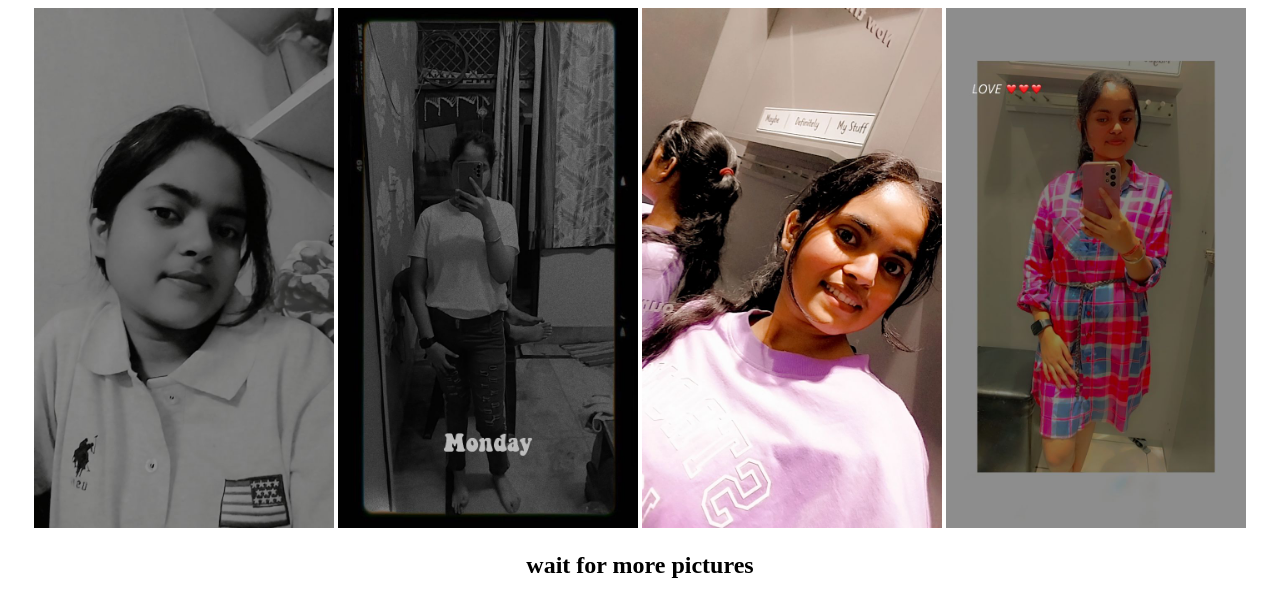
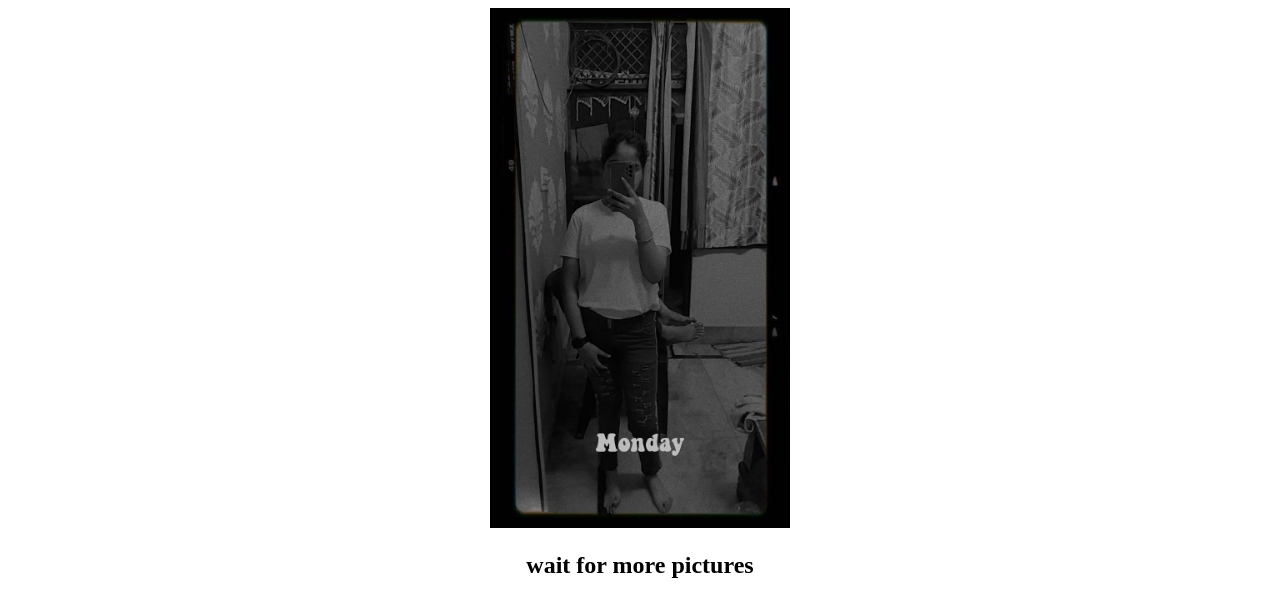
Before and after one commit to sumiysahu/arhau.github.io, a plain HTML site: page index.html in a window 1280 px wide. Shown: the top 597 px of the page. Drawn offline with Linux system fonts and the light colour scheme; grey boxes are pictures that could not be loaded.

Commit message:
Update index.html

```diff
--- a/index.html
+++ b/index.html
@@ -7,10 +7,8 @@
 </head>
 <body>
     <div align="center">
-        <img src="1.jpg" alt="" height="520px" width="300px">
+
         <img src="2.jpg" alt="" height="520px" width="300px">
-        <img src="3.jpg" alt="" height="520px" width="300px">
-        <img src="4..jpg" alt="" height="520px" width="300px">
         <h2>wait for more pictures</h2>
     </div>
 
```
